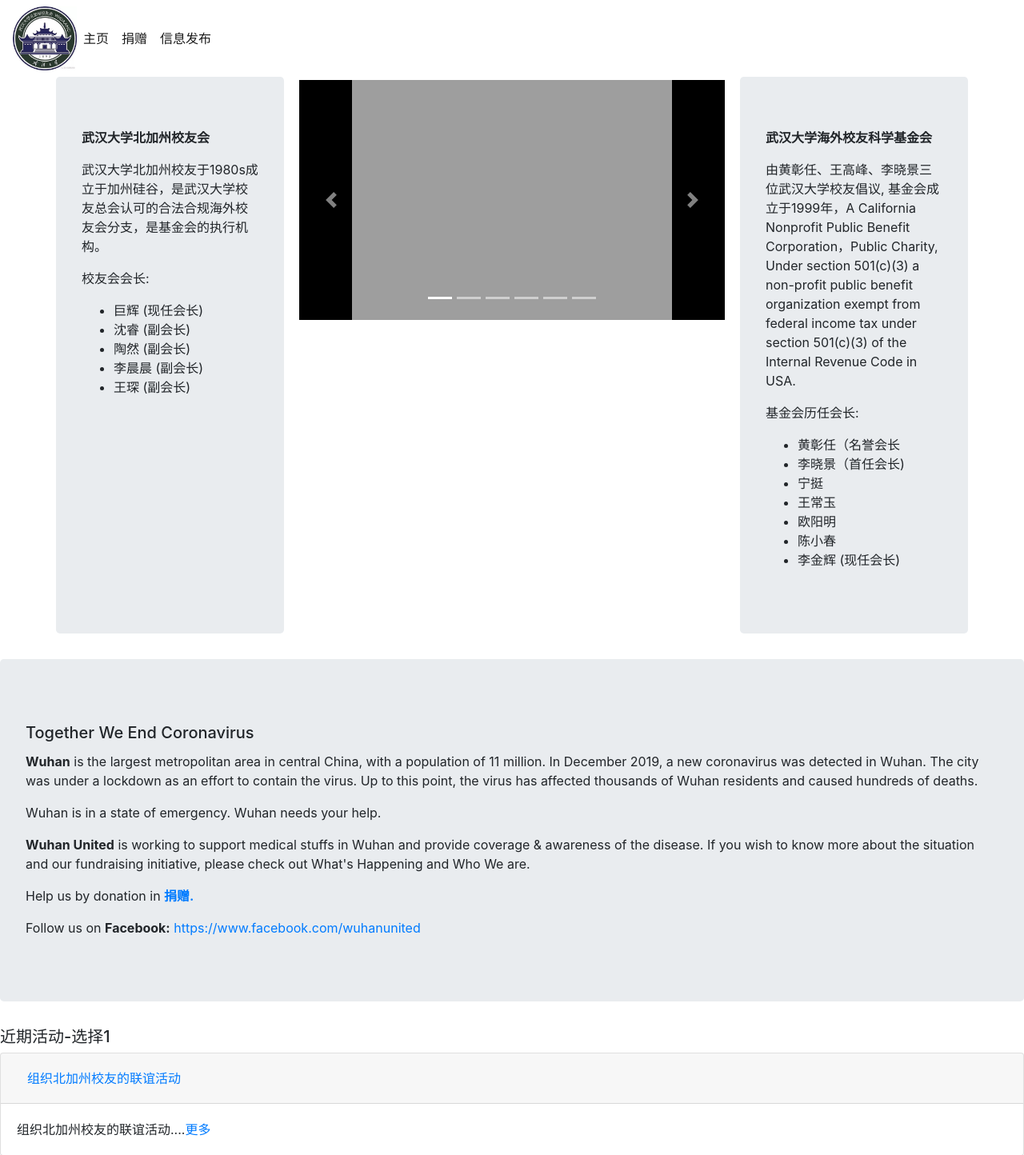
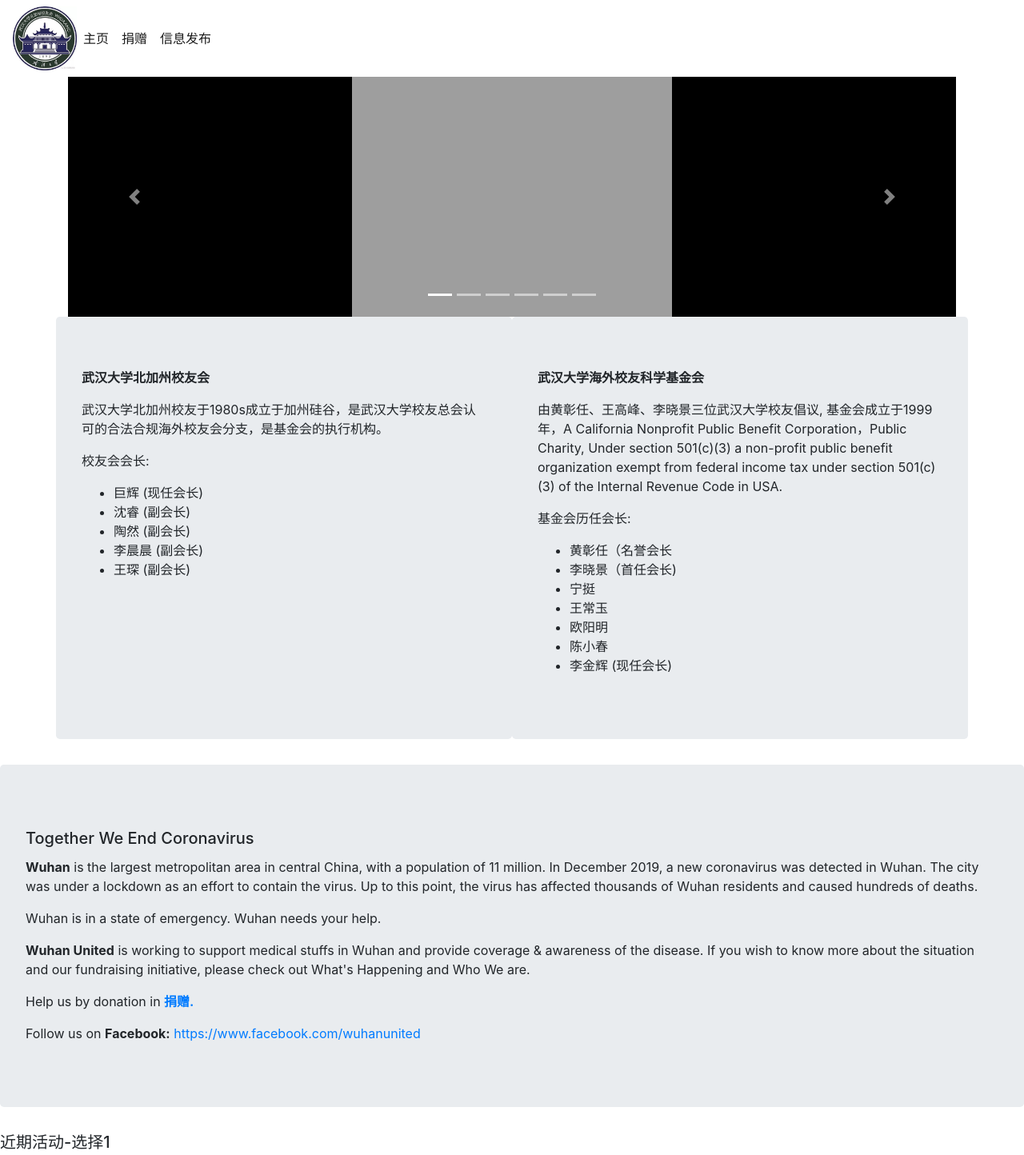
Before and after one commit to gaohongwei/wuhan_need_you, a Flask app: page / in a window 1280 px wide. Shown: the top 1444 px of the page at 80% size. Run offline with Flask 2, Linux system fonts and the light colour scheme; some libraries are stand-ins or nearby versions.

Commit message:
new layout

```diff
--- a/app/templates/pages/index.html
+++ b/app/templates/pages/index.html
@@ -2,23 +2,12 @@
 {% block title %}Home{% endblock %}
 {% block body %}
 
+
+
+
+
 <div class="container">
-  <div class="row">
-    <div class="col-md-3 col-lg-3 col-xl-3 jumbotron">
-    	<p><strong>武汉大学北加州校友会</strong></p>
-      	<p>武汉大学北加州校友于1980s成立于加州硅谷，是武汉大学校友总会认可的合法合规海外校友会分支，是基金会的执行机构。</p>
-      	<p>校友会会长:</p>
-      	<ul>
-		  <li>巨辉 (现任会长)</li>
-		  <li>沈睿 (副会长)</li>
-		  <li>陶然 (副会长)</li>
-		  <li>李晨晨 (副会长)</li>
-		  <li>王琛 (副会长)</li>
-		</ul>
-    </div>
 
-    <div class="col-md-6 col-lg-6 col-xl-6">
-      	<div class="home_content w-100 p-1 mx-auto">
 	<!--Carousel placeholder-->
 <div id="carouselExampleIndicators"></div>
 <!--Just to provide urls -->
@@ -41,9 +30,23 @@
 		CanvasImage.carousel_bootstrap4('carouselExampleIndicators', urls, height);
 	};
 </script>
+
+
+  <div class="row">
+    <div class="col-md-6 col-lg-6 col-xl-6 jumbotron">
+    	<p><strong>武汉大学北加州校友会</strong></p>
+      	<p>武汉大学北加州校友于1980s成立于加州硅谷，是武汉大学校友总会认可的合法合规海外校友会分支，是基金会的执行机构。</p>
+      	<p>校友会会长:</p>
+      	<ul>
+		  <li>巨辉 (现任会长)</li>
+		  <li>沈睿 (副会长)</li>
+		  <li>陶然 (副会长)</li>
+		  <li>李晨晨 (副会长)</li>
+		  <li>王琛 (副会长)</li>
+		</ul>
     </div>
-	</div>
-    <div class="col-md-3 col-lg-3 col-xl-3 jumbotron">
+
+    <div class="col-md-6 col-lg-6 col-xl-6 jumbotron">
       <p><strong>武汉大学海外校友科学基金会</strong></p>
       	<p>由黄彰任、王高峰、李晓景三位武汉大学校友倡议, 基金会成立于1999年，A California Nonprofit Public Benefit Corporation，Public Charity, Under section 501(c)(3)  a non-profit public benefit organization exempt from federal income tax under section 501(c)(3) of the Internal Revenue Code in USA.</p>
       	<p>基金会历任会长:</p>
```
Lines whose indentation alone changed are shown as unchanged.
